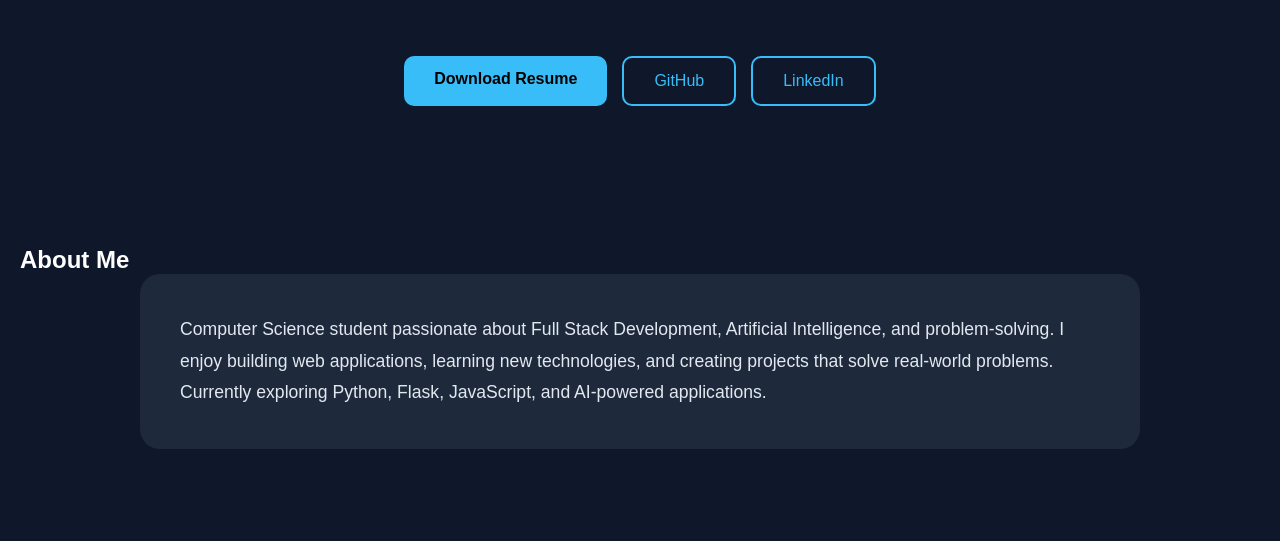
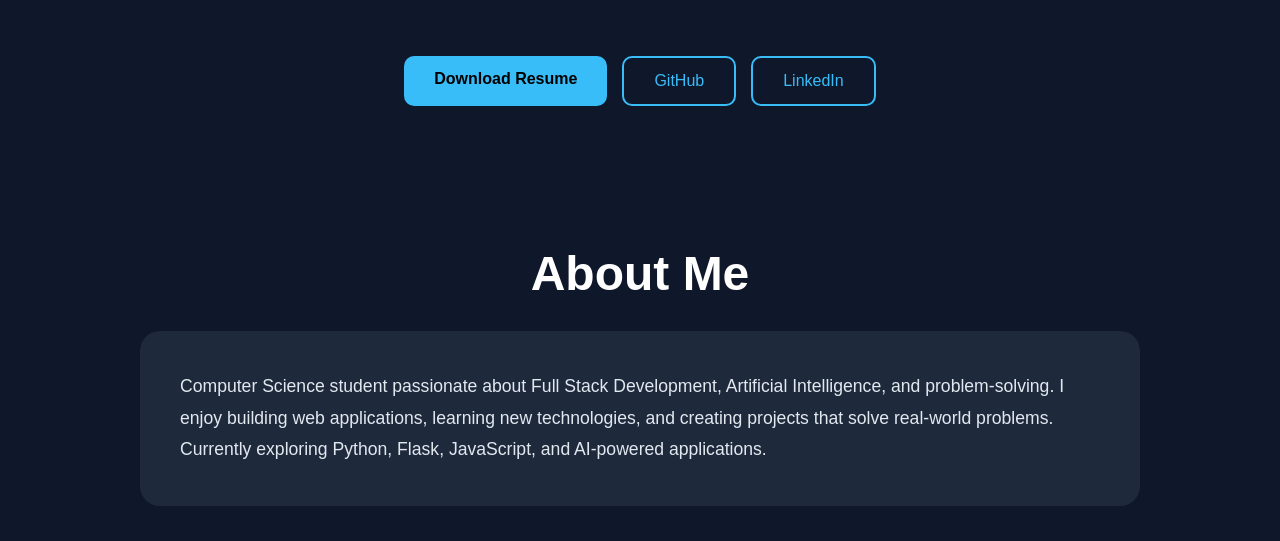
Before and after one commit to nikhitha2812/PersonalPortfolio, a Flask app: page / in a window 1280 px wide. Shown: the part 631-1172 px from the top of the page. Run offline with Flask 3, Linux system fonts and the light colour scheme.

Commit message:
Fixed about and experience layout

```diff
--- a/static/css/style.css
+++ b/static/css/style.css
@@ -156,6 +156,11 @@ nav{
     line-height:1.8;
     overflow-wrap:break-word;
 }
+    .about h2{
+    text-align:center;
+    font-size:3rem;
+    margin-bottom:30px;
+}
 
 /* TECH STACK */
 .tech-grid{
@@ -312,7 +317,11 @@ nav{
     max-width:400px;
     border-radius:15px;
 }
-
+    .experience-section h2{
+    text-align:center;
+    font-size:3rem;
+    margin-bottom:40px;
+}
 /* CERTIFICATES */
 .certificates-grid{
     max-width:1200px;
--- a/templates/index.html
+++ b/templates/index.html
@@ -294,7 +294,7 @@ Currently exploring Python, Flask, JavaScript, and AI-powered applications.
 
     <h2>Contact Me</h2>
 
-    <p>Email:s.nikhitha@example.com</p>
+    <p>Email:s.nikhitha2005@example.com</p>
 
     <p>
         GitHub:
```
